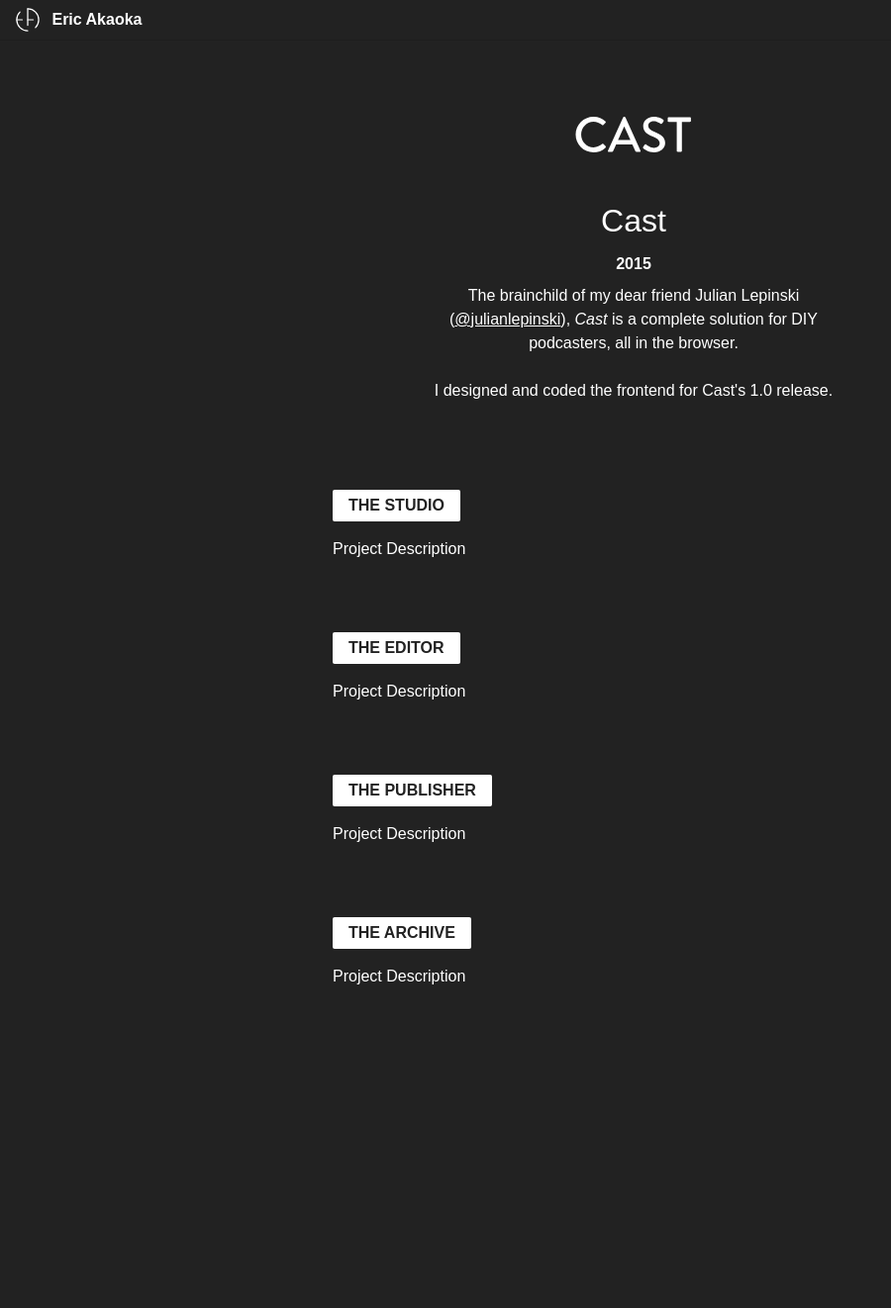
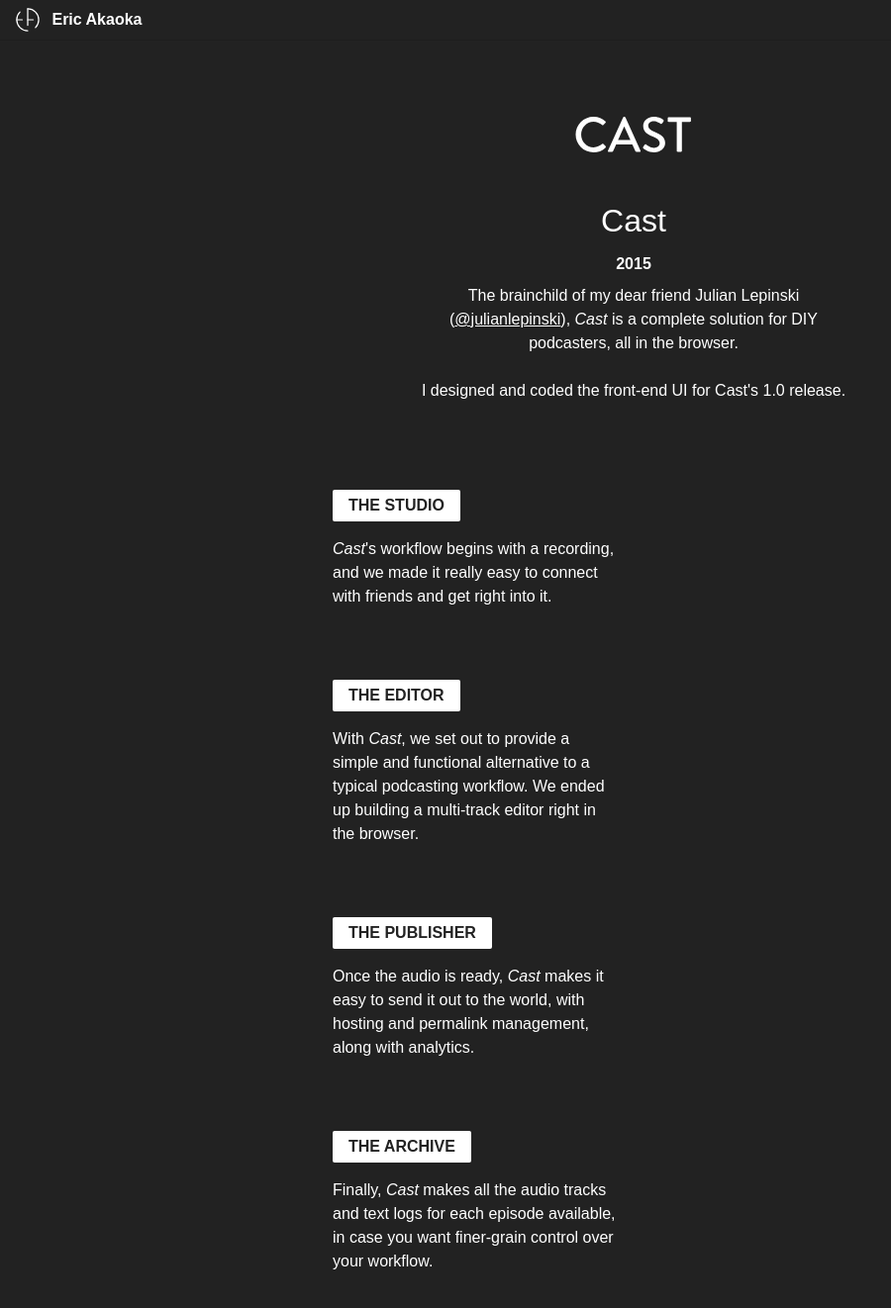
Before and after one commit to AkaokA/ea2015, a Jekyll site: the page built from work/cast.html, in a window 1280 px wide and 1359 px high. Shown: the top 1322 px of the window at 99% size, without its empty margins (0-900 px from the left). Built offline with Jekyll 4.4.1, drawn with Linux system fonts in a browser that asks for light colours; nearby versions of some CDN libraries.

Commit message:
Some more content.

```diff
--- a/work/cast.html
+++ b/work/cast.html
@@ -3,14 +3,14 @@
 id: cast
 title: Cast
 years: 2015
-description: The brainchild of my dear friend Julian Lepinski (<a href="http://twitter.com/julianlepinski">@julianlepinski</a>), <em>Cast</em> is a complete solution for DIY podcasters, all in the browser.<br/><br/>I designed and coded the frontend for Cast's 1.0 release.
+description: The brainchild of my dear friend Julian Lepinski (<a href="http://twitter.com/julianlepinski">@julianlepinski</a>), <em>Cast</em> is a complete solution for DIY podcasters, all in the browser.<br/><br/>I designed and coded the front-end UI for Cast's 1.0 release.
 permalink: work/cast/
 ---
 
 <div class="work-item">
 	<div class="work-description column">
 		<h2>The Studio</h2>
-		<p>Project Description</p>
+		<p><em>Cast</em>'s workflow begins with a recording, and we made it really easy to connect with friends and get right into it.</p>
 	</div>
 	<div class="work-images column">
 <!-- 		<img class="work-image" src="../images/image.png"/> -->
@@ -20,7 +20,7 @@
 <div class="work-item">
 	<div class="work-description column">
 		<h2>The Editor</h2>
-		<p>Project Description</p>
+		<p>With <em>Cast</em>, we set out to provide a simple and functional alternative to a typical podcasting workflow. We ended up building a multi-track editor right in the browser.</p>
 	</div>
 	<div class="work-images column">
 <!-- 		<img class="work-image" src="../images/image.png"/> -->
@@ -30,7 +30,7 @@
 <div class="work-item">
 	<div class="work-description column">
 		<h2>The Publisher</h2>
-		<p>Project Description</p>
+		<p>Once the audio is ready, <em>Cast</em> makes it easy to send it out to the world, with hosting and permalink management, along with analytics.</p>
 	</div>
 	<div class="work-images column">
 <!-- 		<img class="work-image" src="../images/image.png"/> -->
@@ -40,7 +40,7 @@
 <div class="work-item">
 	<div class="work-description column">
 		<h2>The Archive</h2>
-		<p>Project Description</p>
+		<p>Finally, <em>Cast</em> makes all the audio tracks and text logs for each episode available, in case you want finer-grain control over your workflow.</p>
 	</div>
 	<div class="work-images column">
 <!-- 		<img class="work-image" src="../images/image.png"/> -->
```
Also changed, not shown: work/fivehundredpx.html (+12 -2 lines).
